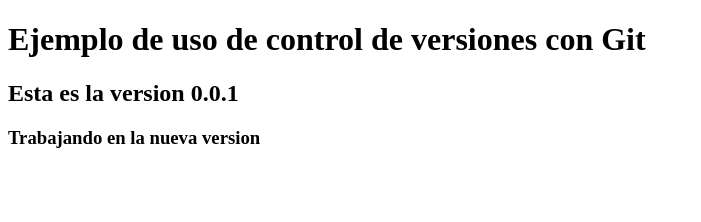
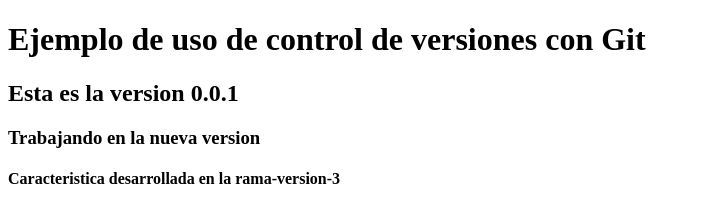
Before and after one commit to jfseoanesl/talento-tech-lab-6, a plain HTML site: page index.html in a window 1280 px wide. Shown: the whole page, without its empty margins (0-701 px from the left). Drawn offline with Linux system fonts and the light colour scheme.

Commit message:
Version 3 rama-version-3 incluye titulo h4

```diff
--- a/index.html
+++ b/index.html
@@ -9,5 +9,6 @@
     <h1>Ejemplo de uso de control de versiones con Git</h1>
     <h2>Esta es la version 0.0.1</h2>
     <h3>Trabajando en la nueva version</h3>
+    <h4>Caracteristica desarrollada en la rama-version-3</h4>
 </body>
 </html>
```
